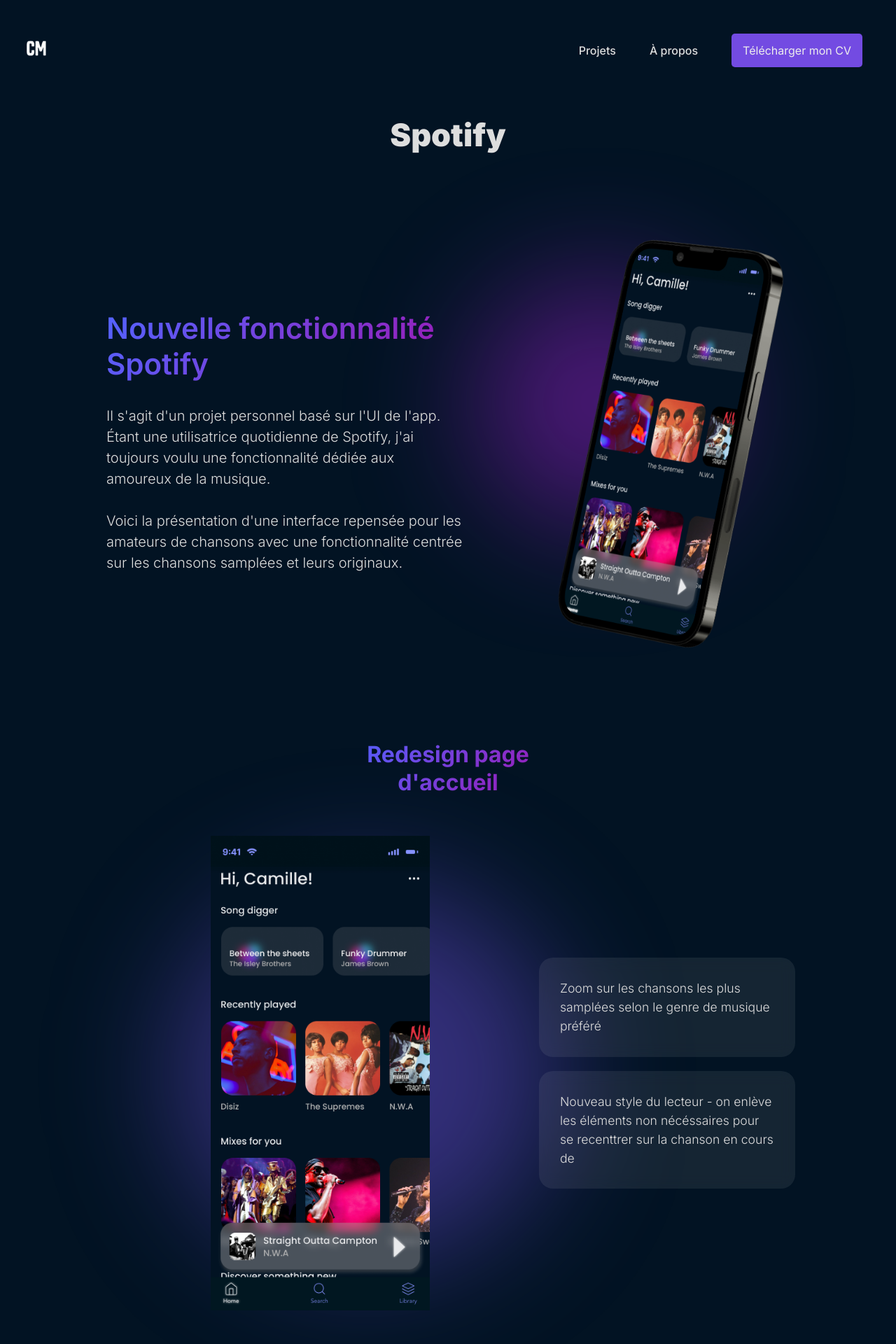
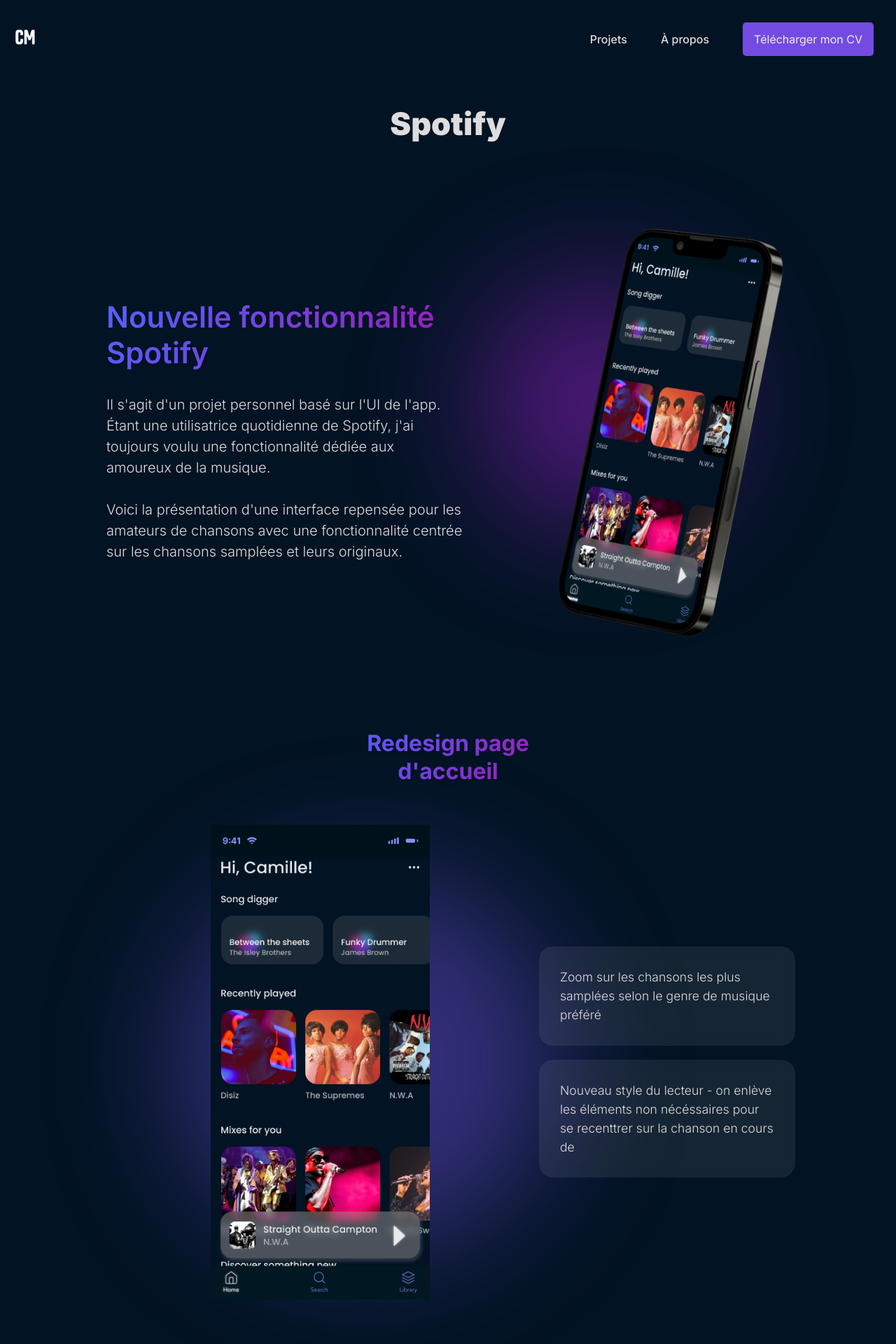
Before and after one commit to camillemennesson/my-portfolio, a PHP site: page /Spotify.html in a window 1280 px wide. Shown: the top 1920 px of the page at 70% size. Run offline with PHP 8.4, Linux system fonts and the light colour scheme.

Commit message:
update style.css

```diff
--- a/style.css
+++ b/style.css
@@ -606,7 +606,6 @@ a {
 .spotify {
     line-height: 1.5;
     min-height: 100vh;
-    margin: 1rem;
     background-color: #021323;
     color: #dddddd;
 }
```
